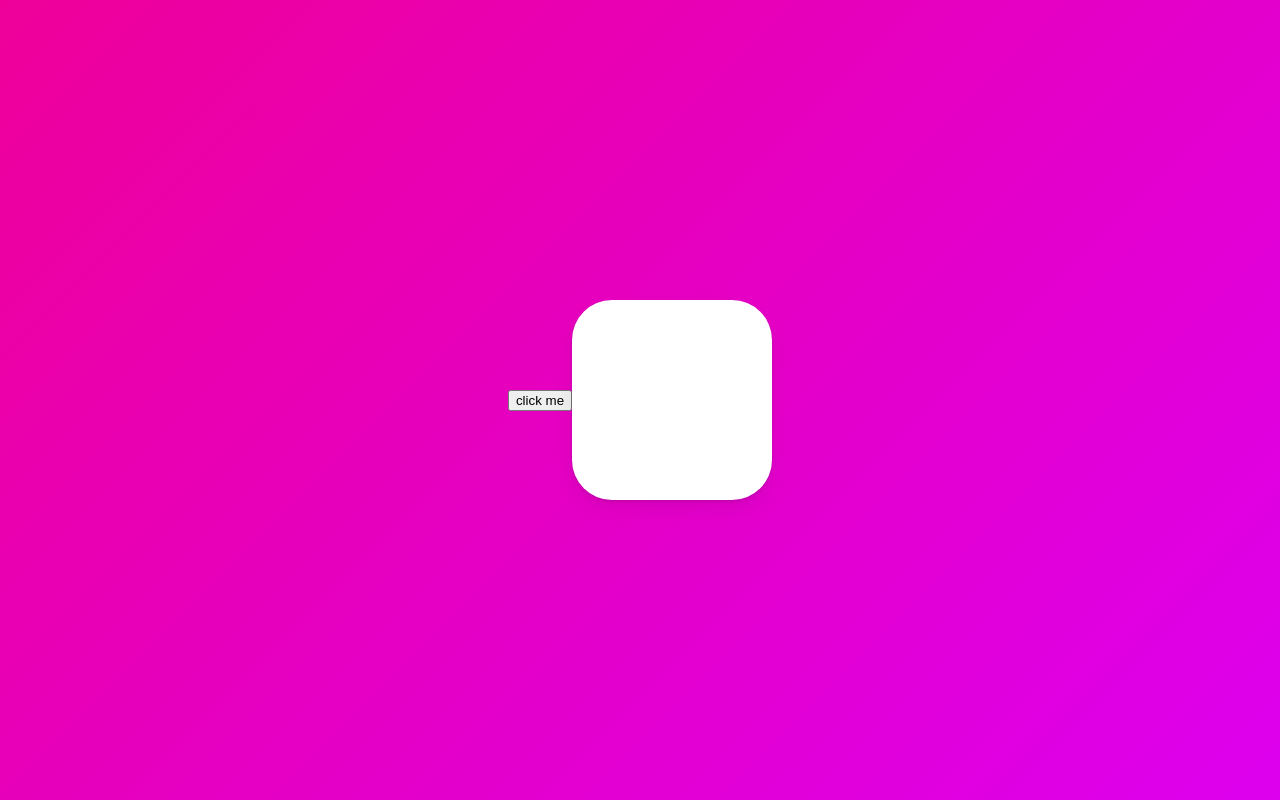
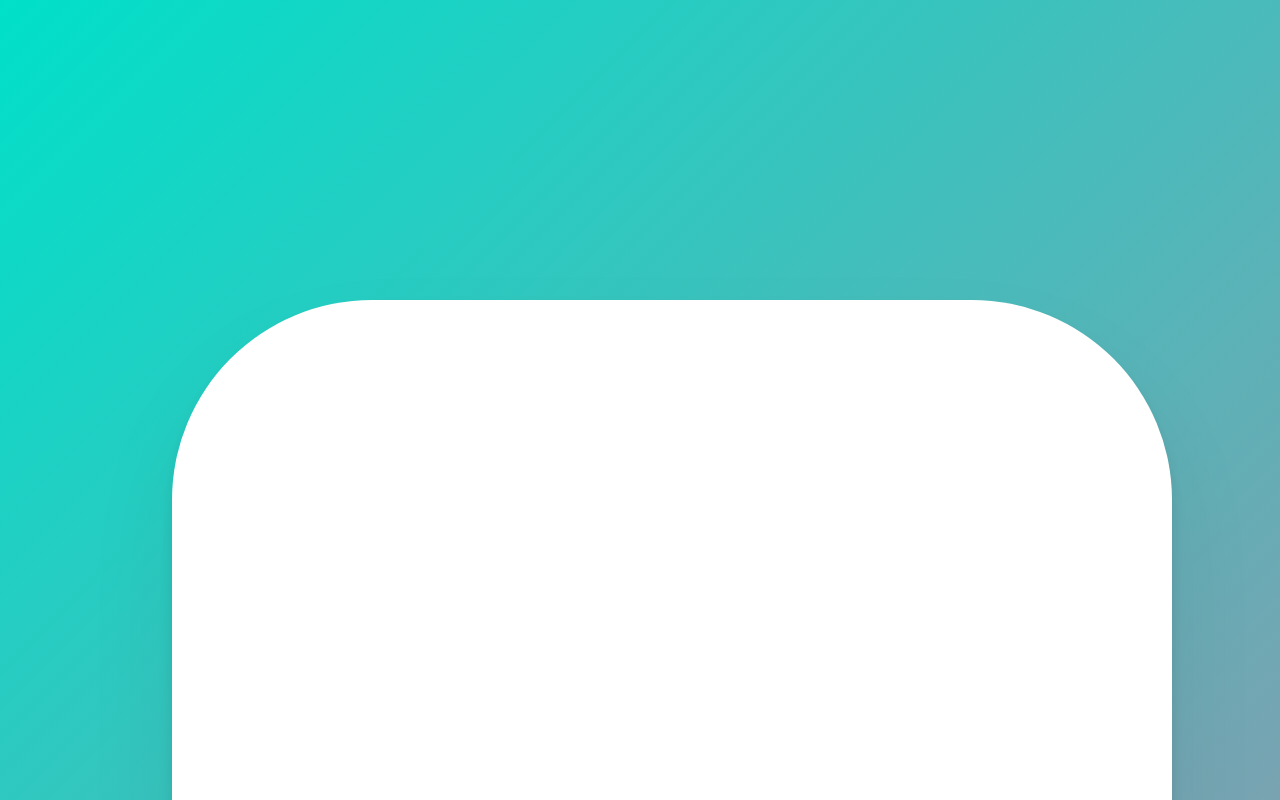
Before and after one commit to watching-dev/React_10_Nomadcoders, a React (Create React App) app in the folder React-Master/react-master/: page / in a window 1280 px wide. Shown: the top 800 px of the page. Built offline with nearby package versions, Linux system fonts and the light colour scheme.

Commit message:
[feat] scroll_motionValue는 state가 아니라서 리랜더링을 안함

```diff
--- a/React-Master/react-master/src/App.js
+++ b/React-Master/react-master/src/App.js
@@ -4,12 +4,13 @@ import {
   motion,
   useMotionValue,
   useMotionValueEvent,
+  useScroll,
   useTransform,
 } from "framer-motion";
 import { useEffect, useRef } from "react";
 
-const Wrapper = styled.div`
-  height: 100vh;
+const Wrapper = styled(motion.div)`
+  height: 200vh;
   width: 100vw;
   display: flex;
   justify-content: center;
@@ -29,13 +30,29 @@ function App() {
   // useEffect(() => {
   //   x.on("change", () => console.log(x.get()));
   // }, [x]);
-  const potato = useTransform(x, [-800, 0, 800], [2, 1, 0.1]);
-  useMotionValueEvent(potato, "change", (latest) => {
+  const rotateZ = useTransform(x, [-800, 800], [360, -360]);
+  useMotionValueEvent(rotateZ, "change", (latest) => {
     console.log("x changed to", latest);
   });
-
+  const gradient = useTransform(
+    x,
+    [-800, /*0,*/ 800],
+    [
+      "linear-gradient(135deg, rgb(0,210,238),rgb(0,83,238)",
+      // "linear-gradient(135deg, rgb(238,0,153),rgb(221,0,238)",
+      "linear-gradient(135deg, rgb(0,238,155),rgb(238,178,0)",
+    ]
+  );
+  // motionValue는 state가 아니라서 리랜더링을 안함. 차이점 주의
+  const { scrollY, scrollYProgress } = useScroll();
+  useEffect(() => {
+    scrollY.on("change", () =>
+      console.log(scrollY.get(), scrollYProgress.get())
+    );
+  }, [scrollY, scrollYProgress]);
+  const scale = useTransform(scrollYProgress, [0, 1], [1, 5]);
   return (
-    <Wrapper>
+    <Wrapper style={{ background: gradient }}>
       <button
         onClick={() => {
           x.set(200);
@@ -43,7 +60,7 @@ function App() {
       >
         click me
       </button>
-      <Box style={{ x, scale: potato }} drag="x" dragSnapToOrigin></Box>
+      <Box style={{ x, rotateZ, scale }} drag="x" dragSnapToOrigin></Box>
     </Wrapper>
   );
 }
```
